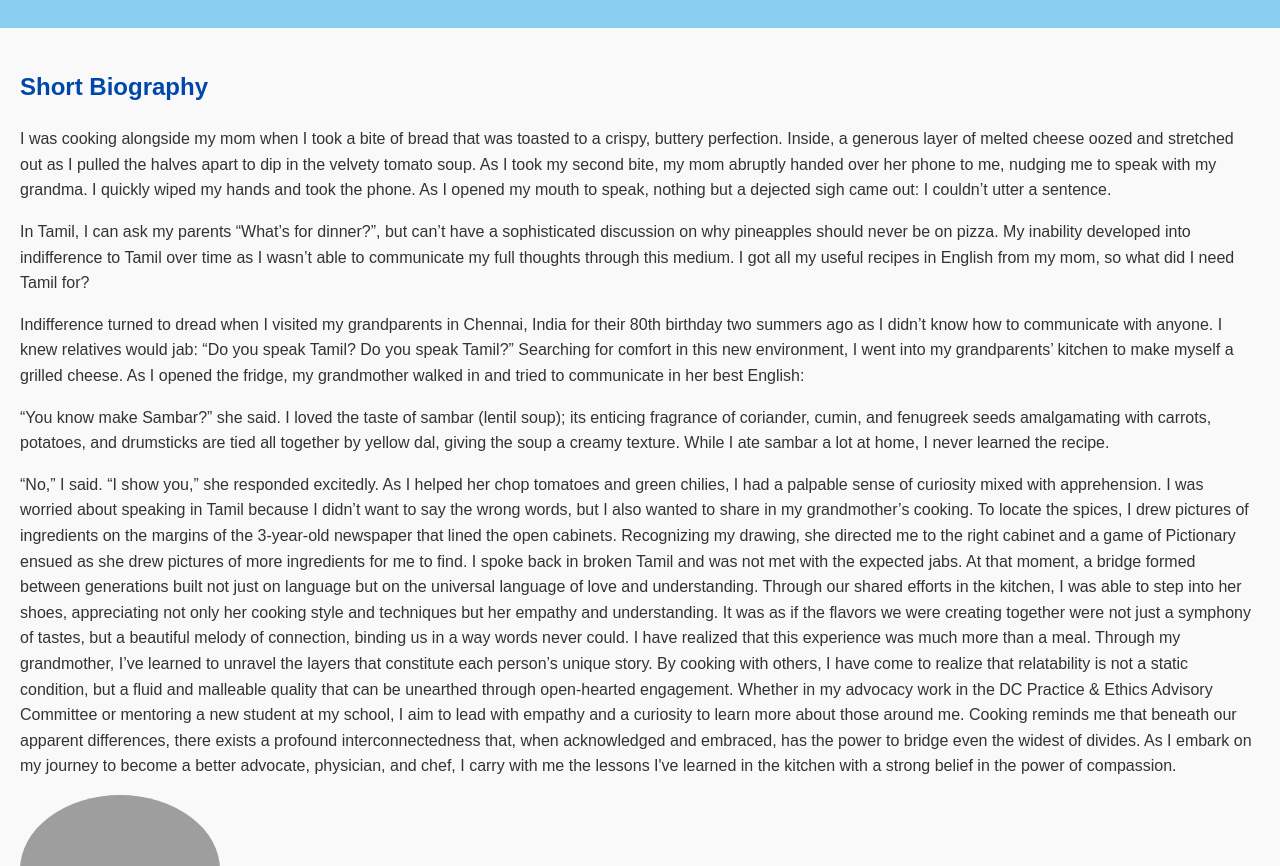
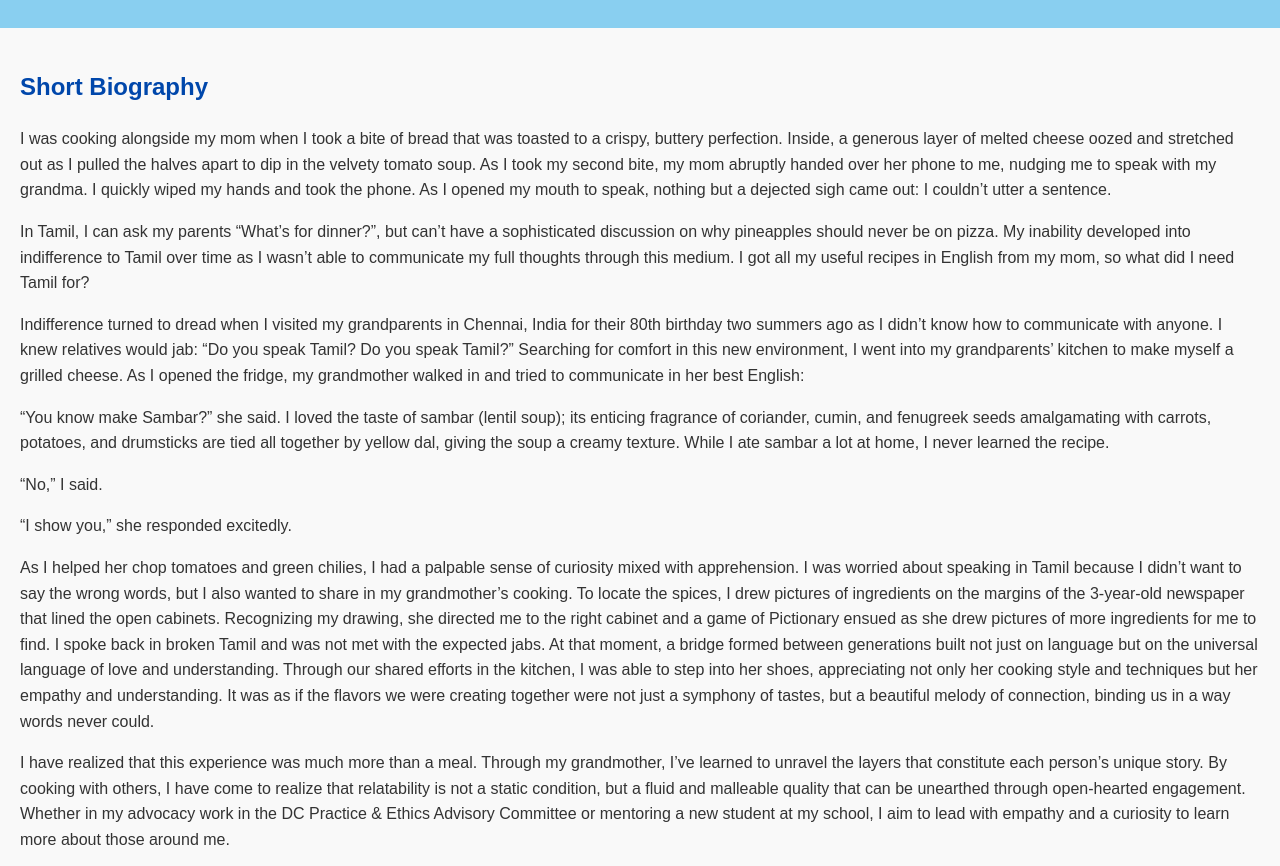
Before and after one commit to AKK145/AKK145, a plain HTML site: page index.html in a window 1280 px wide. Shown: the part 106-972 px from the top of the page. Drawn offline with Linux system fonts and the light colour scheme; grey boxes are pictures that could not be loaded.

Commit message:
Add files via upload

```diff
--- a/index.html
+++ b/index.html
@@ -54,15 +54,15 @@
 <section>
     <h2>Short Biography</h2>
     <p>
-        I was cooking alongside my mom when I took a bite of bread that was toasted to a crispy, buttery perfection. Inside, a generous layer of melted cheese oozed and stretched out as I pulled the halves apart to dip in the velvety tomato soup. As I took my second bite, my mom abruptly handed over her phone to me, nudging me to speak with my grandma. I quickly wiped my hands and took the phone. As I opened my mouth to speak, nothing but a dejected sigh came out: I couldn’t utter a sentence. </p>
+        I was cooking alongside my mom when I took a bite of bread that was toasted to a crispy, buttery perfection. Inside, a generous layer of melted cheese oozed and stretched out as I pulled the halves apart to dip in the velvety tomato soup. As I took my second bite, my mom abruptly handed over her phone to me, nudging me to speak with my grandma. I quickly wiped my hands and took the phone. As I opened my mouth to speak, nothing but a dejected sigh came out: I couldn’t utter a sentence.<!--This is a comment--> </p>
     <p>In Tamil, I can ask my parents “What’s for dinner?”, but can’t have a sophisticated discussion on why pineapples should never be on pizza. My inability developed into indifference to Tamil over time as I wasn’t able to communicate my full thoughts through this medium. I got all my useful recipes in English from my mom, so what did I need Tamil for? </p>
     <p>Indifference turned to dread when I visited my grandparents in Chennai, India for their 80th birthday two summers ago as I didn’t know how to communicate with anyone. I knew relatives would jab: “Do you speak Tamil? Do you speak Tamil?” Searching for comfort in this new environment, I went into my grandparents’ kitchen to make myself a grilled cheese. As I opened the fridge, my grandmother walked in and tried to communicate in her best English: </p>
 <p>“You know make Sambar?” she said. I loved the taste of sambar (lentil soup); its enticing fragrance of coriander, cumin, and fenugreek seeds amalgamating with carrots, potatoes, and drumsticks are tied all together by yellow dal, giving the soup a creamy texture. While I ate sambar a lot at home, I never learned the recipe.</p>
-“No,” I said.
-“I show you,” she responded excitedly.
-As I helped her chop tomatoes and green chilies, I had a palpable sense of curiosity mixed with apprehension. I was worried about speaking in Tamil because I didn’t want to say the wrong words, but I also wanted to share in my grandmother’s cooking. To locate the spices, I drew pictures of ingredients on the margins of the 3-year-old newspaper that lined the open cabinets. Recognizing my drawing, she directed me to the right cabinet and a game of Pictionary ensued as she drew pictures of more ingredients for me to find. I spoke back in broken Tamil and was not met with the expected jabs. At that moment, a bridge formed between generations built not just on language but on the universal language of love and understanding. Through our shared efforts in the kitchen, I was able to step into her shoes, appreciating not only her cooking style and techniques but her empathy and understanding. It was as if the flavors we were creating together were not just a symphony of tastes, but a beautiful melody of connection, binding us in a way words never could.
-I have realized that this experience was much more than a meal. Through my grandmother, I’ve learned to unravel the layers that constitute each person’s unique story. By cooking with others, I have come to realize that relatability is not a static condition, but a fluid and malleable quality that can be unearthed through open-hearted engagement. Whether in my advocacy work in the DC Practice & Ethics Advisory Committee or mentoring a new student at my school, I aim to lead with empathy and a curiosity to learn more about those around me.
-Cooking reminds me that beneath our apparent differences, there exists a profound interconnectedness that, when acknowledged and embraced, has the power to bridge even the widest of divides. As I embark on my journey to become a better advocate, physician, and chef, I carry with me the lessons I've learned in the kitchen with a strong belief in the power of compassion.
+<p>“No,” I said.</p>
+<p>“I show you,” she responded excitedly. </p>
+<p>As I helped her chop tomatoes and green chilies, I had a palpable sense of curiosity mixed with apprehension. I was worried about speaking in Tamil because I didn’t want to say the wrong words, but I also wanted to share in my grandmother’s cooking. To locate the spices, I drew pictures of ingredients on the margins of the 3-year-old newspaper that lined the open cabinets. Recognizing my drawing, she directed me to the right cabinet and a game of Pictionary ensued as she drew pictures of more ingredients for me to find. I spoke back in broken Tamil and was not met with the expected jabs. At that moment, a bridge formed between generations built not just on language but on the universal language of love and understanding. Through our shared efforts in the kitchen, I was able to step into her shoes, appreciating not only her cooking style and techniques but her empathy and understanding. It was as if the flavors we were creating together were not just a symphony of tastes, but a beautiful melody of connection, binding us in a way words never could. </p>
+<p>I have realized that this experience was much more than a meal. Through my grandmother, I’ve learned to unravel the layers that constitute each person’s unique story. By cooking with others, I have come to realize that relatability is not a static condition, but a fluid and malleable quality that can be unearthed through open-hearted engagement. Whether in my advocacy work in the DC Practice & Ethics Advisory Committee or mentoring a new student at my school, I aim to lead with empathy and a curiosity to learn more about those around me.</p>
+<p>Cooking reminds me that beneath our apparent differences, there exists a profound interconnectedness that, when acknowledged and embraced, has the power to bridge even the widest of divides. As I embark on my journey to become a better advocate, physician, and chef, I carry with me the lessons I've learned in the kitchen with a strong belief in the power of compassion.
     </p>
 
     <!-- Image Placeholder (Replace with an actual image of myself) -->
```
